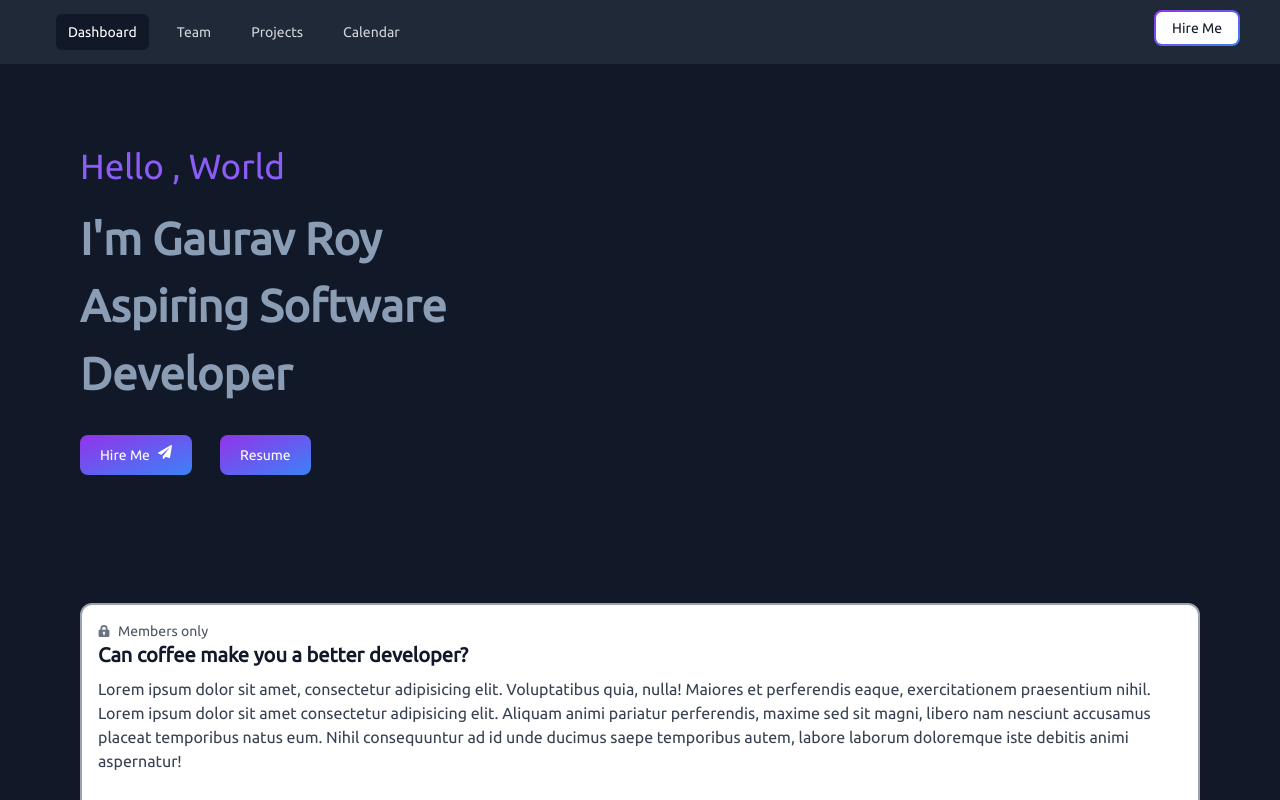
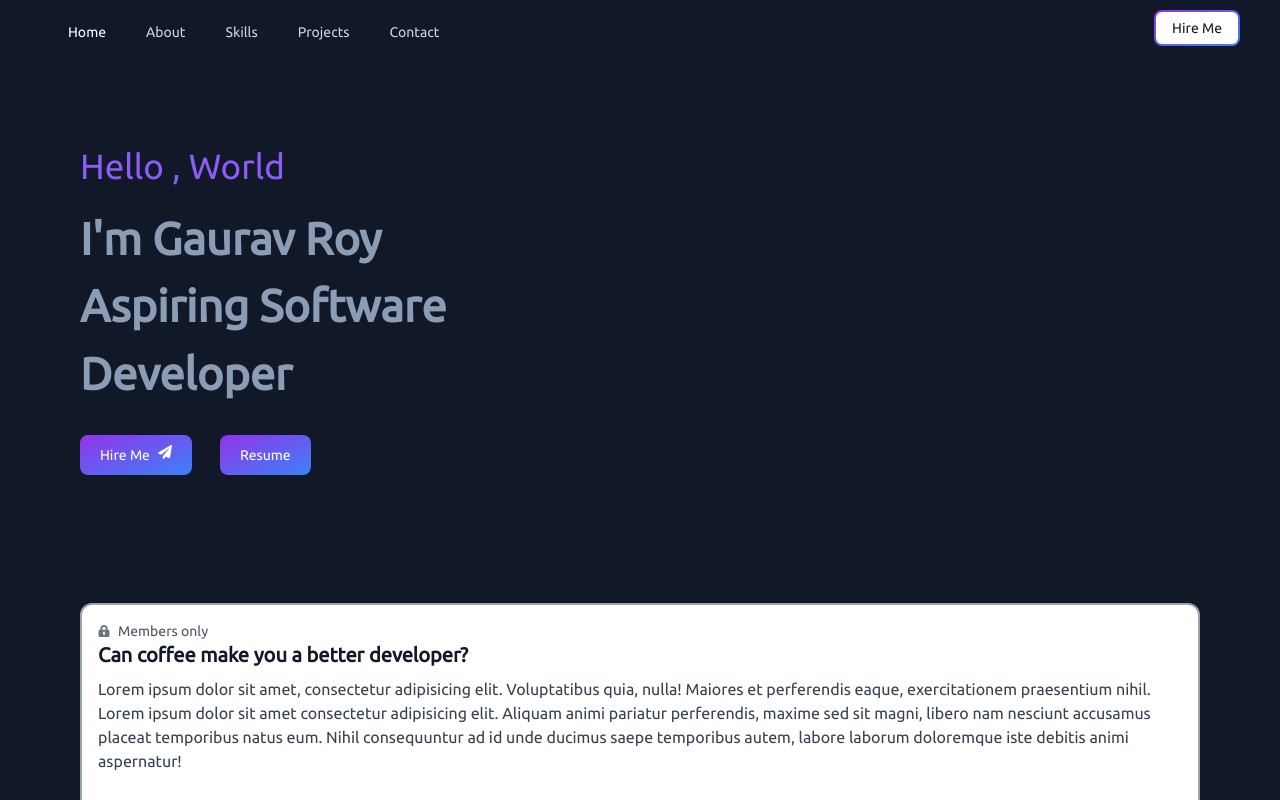
Before and after one commit to gauravxroy/react-portfolio, a React (Create React App) app: page / in a window 1280 px wide. Shown: the top 800 px of the page. Built offline with nearby package versions, Linux system fonts and the light colour scheme; a web font is replaced by a local one.

Commit message:
new header added

```diff
--- a/src/components/Header/Header.jsx
+++ b/src/components/Header/Header.jsx
@@ -3,10 +3,11 @@ import { Disclosure } from "@headlessui/react";
 import { Bars3Icon, XMarkIcon } from "@heroicons/react/24/outline";
 
 const navigation = [
-  { name: "Dashboard", href: "#about", current: true },
-  { name: "Team", href: "#", current: false },
+  { name: "Home", href: "/", current: true },
+  { name: "About", href: "#about", current: false },
+  { name: "Skills", href: "#skills", current: false },
   { name: "Projects", href: "#projects", current: false },
-  { name: "Calendar", href: "#", current: false },
+  { name: "Contact", href: "#contact", current: false },
 ];
 
 function classNames(...classes) {
@@ -15,7 +16,7 @@ function classNames(...classes) {
 
 function Header() {
   return (
-    <Disclosure as="nav" className="bg-gray-800 ">
+    <Disclosure as="nav" className="bg-[#111827] ">
       {({ open }) => (
         <>
           <div className="mx-auto max-w-7xl px-2 sm:px-6 lg:px-8">
```
